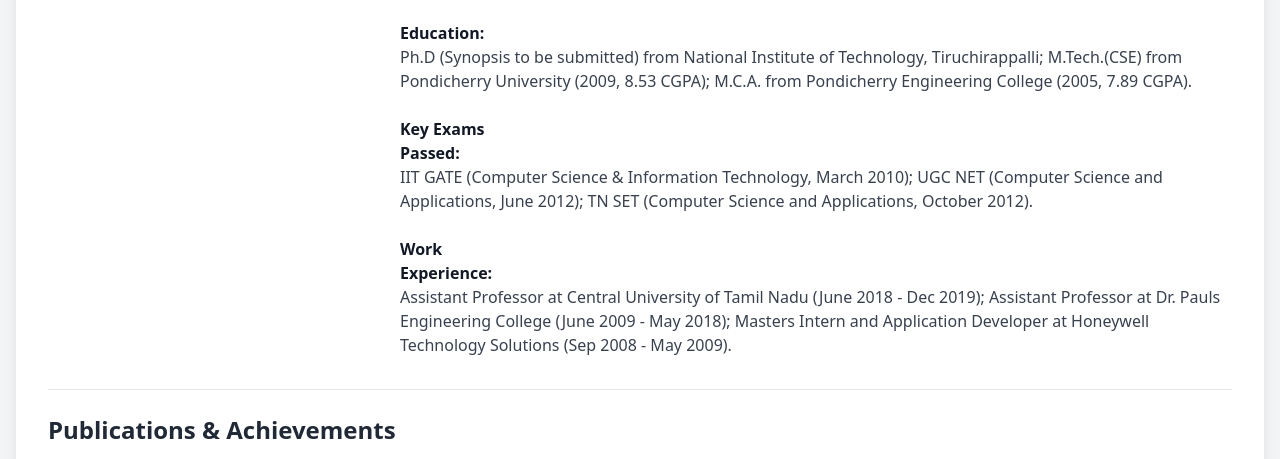
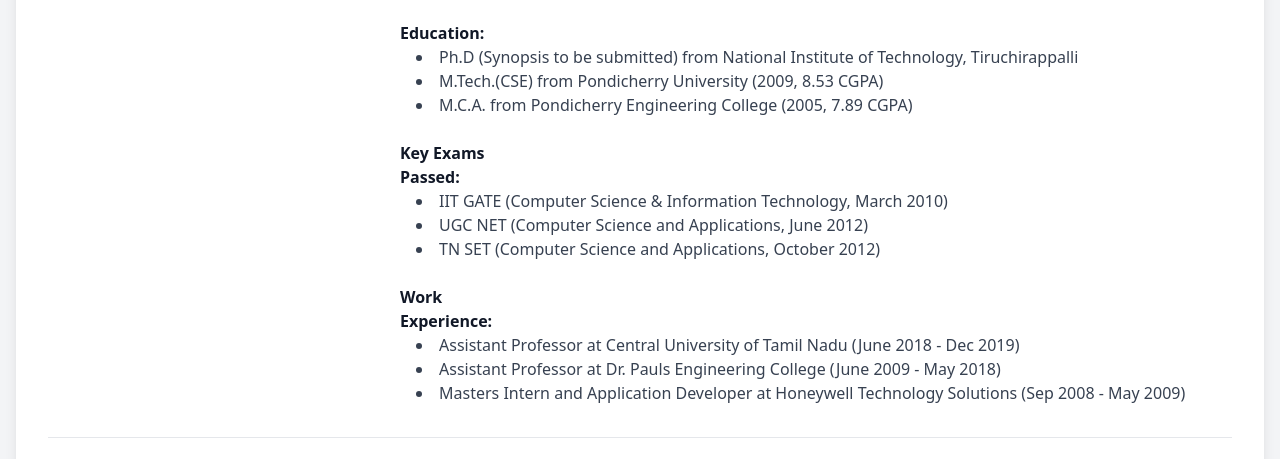
Before and after one commit to appasami/appasami.github.io, a plain HTML site: page index.html in a window 1280 px wide. Shown: the part 423-882 px from the top of the page. Drawn offline with nearby package versions, Linux system fonts and the light colour scheme.

Commit message:
Update index.html

```diff
--- a/index.html
+++ b/index.html
@@ -55,15 +55,27 @@
                             </div>
                             <div class="flex flex-col col-span-1 md:col-span-2">
                                 <strong class="w-32 text-gray-900 block">Education:</strong>
-                                <span>Ph.D (Synopsis to be submitted) from National Institute of Technology, Tiruchirappalli; M.Tech.(CSE) from Pondicherry University (2009, 8.53 CGPA); M.C.A. from Pondicherry Engineering College (2005, 7.89 CGPA).</span>
+                                <ul class="list-disc list-inside ml-4">
+                                    <li>Ph.D (Synopsis to be submitted) from National Institute of Technology, Tiruchirappalli</li>
+                                    <li>M.Tech.(CSE) from Pondicherry University (2009, 8.53 CGPA)</li>
+                                    <li>M.C.A. from Pondicherry Engineering College (2005, 7.89 CGPA)</li>
+                                </ul>
                             </div>
                             <div class="flex flex-col col-span-1 md:col-span-2">
                                 <strong class="w-32 text-gray-900 block">Key Exams Passed:</strong>
-                                <span>IIT GATE (Computer Science & Information Technology, March 2010); UGC NET (Computer Science and Applications, June 2012); TN SET (Computer Science and Applications, October 2012).</span>
+                                <ul class="list-disc list-inside ml-4">
+                                    <li>IIT GATE (Computer Science & Information Technology, March 2010)</li>
+                                    <li>UGC NET (Computer Science and Applications, June 2012)</li>
+                                    <li>TN SET (Computer Science and Applications, October 2012)</li>
+                                </ul>
                             </div>
                             <div class="flex flex-col col-span-1 md:col-span-2">
                                 <strong class="w-32 text-gray-900 block">Work Experience:</strong>
-                                <span>Assistant Professor at Central University of Tamil Nadu (June 2018 - Dec 2019); Assistant Professor at Dr. Pauls Engineering College (June 2009 - May 2018); Masters Intern and Application Developer at Honeywell Technology Solutions (Sep 2008 - May 2009).</span>
+                                <ul class="list-disc list-inside ml-4">
+                                    <li>Assistant Professor at Central University of Tamil Nadu (June 2018 - Dec 2019)</li>
+                                    <li>Assistant Professor at Dr. Pauls Engineering College (June 2009 - May 2018)</li>
+                                    <li>Masters Intern and Application Developer at Honeywell Technology Solutions (Sep 2008 - May 2009)</li>
+                                </ul>
                             </div>
                         </div>
                     </div>
@@ -103,7 +115,7 @@
     <footer class="bg-pink-100 text-gray-800 py-6 mt-8 rounded-t-lg shadow-inner">
         <div class="container mx-auto px-4 text-center">
             <div class="flex flex-col md:flex-row justify-between items-center space-y-4 md:space-y-0">
-                <div class="text-base md:text-lg flex flex-wrap justify-center items-center">
+                <div class="text-xl md:text-2xl flex flex-wrap justify-center items-center">
                     Visit me via :
                     <a href="https://scholar.google.co.in/citations?user=6kAeD-8AAAAJ" target="_blank" rel="noopener noreferrer" class="inline-block mx-2 my-1">
                         <img src="https://placehold.co/30x30/4285F4/FFFFFF?text=GS" alt="Google Scholar" class="rounded-md" />
```
